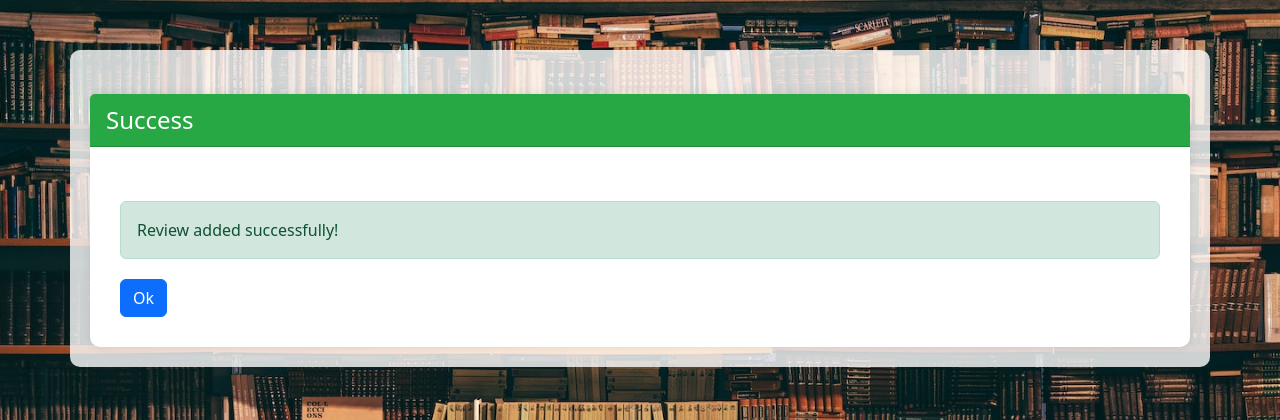
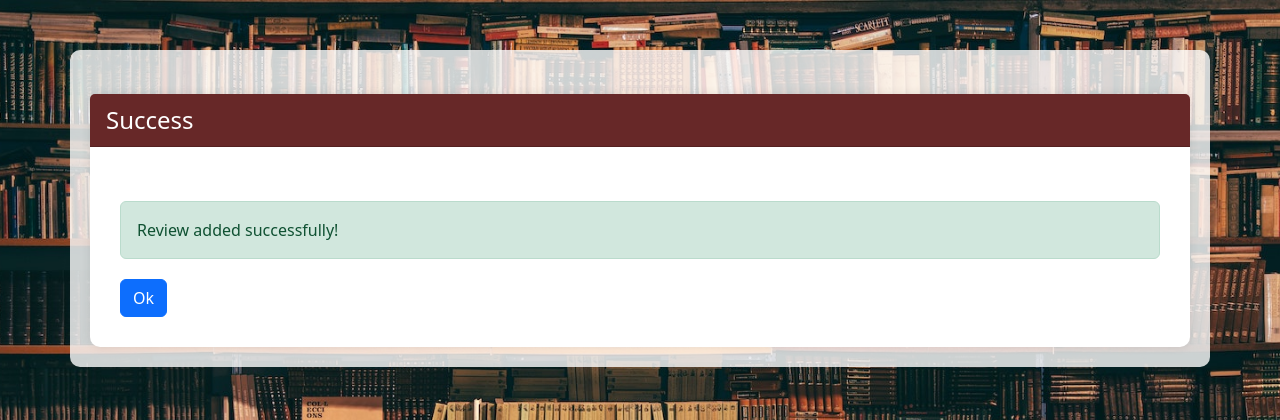
Before and after one commit to ArdefGZ/Project-PBP, a PHP site: page /success_add_book.php in a window 1280 px wide. Shown: the top 420 px of the page. Run offline with PHP 8.4, Linux system fonts and the light colour scheme.

Commit message:
success_add_book_styles.css

```diff
--- a/TugasMatkul/style/success_add_book_styles.css
+++ b/TugasMatkul/style/success_add_book_styles.css
@@ -24,7 +24,7 @@ body {
 }
 
 .card-header {
-    background-color: #28a745; /* Warna header */
+    background-color: #672828; /* Warna header */
     color: #fff;
     border-radius: 10px 10px 0 0;
     font-size: 24px;
```
